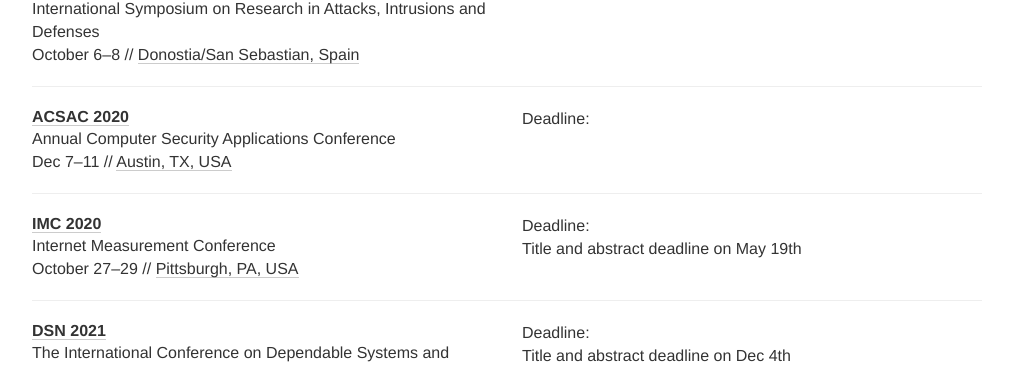
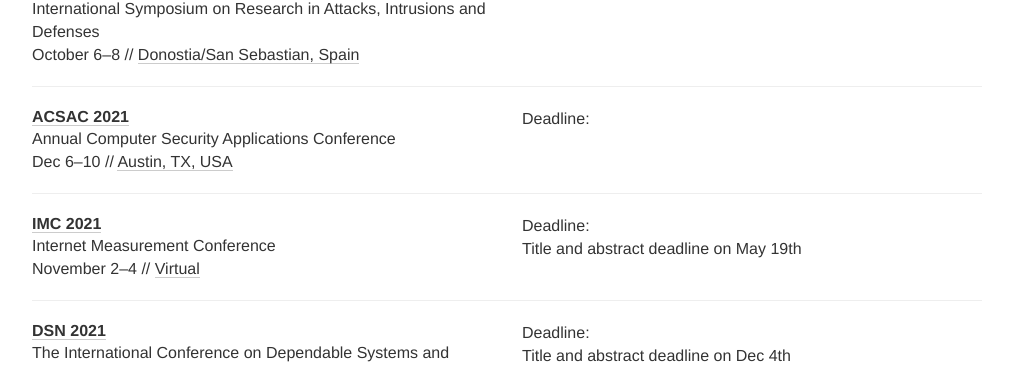
Before and after one commit to sec-deadlines/sec-deadlines.github.io, a Jekyll site: the page built from index.html, in a window 1280 px wide and 900 px high, scrolled down 2665 px. Shown: the part 152-519 px from the top of the window, without its empty margins (133-1146 px from the left). Built offline with Jekyll 4.4.1, drawn with Linux system fonts in a browser that asks for light colours; nearby versions of some CDN libraries; comment, search, counter and statistics services are not loaded.

Commit message:
Add IMC and ACSAC

```diff
--- a/_data/conferences.yml
+++ b/_data/conferences.yml
@@ -259,22 +259,22 @@
 
 - name: ACSAC
   description: Annual Computer Security Applications Conference
-  year: 2020
-  link: https://www.acsac.org/2020/
-  deadline: "2020-06-12 23:59"
-  date: Dec 7-11
+  year: 2021
+  link: https://www.acsac.org/2021/
+  deadline: "2021-06-23 23:59"
+  date: Dec 6-10
   place: Austin, TX, USA
   tags: [SEC]
 
 - name: IMC
   description: Internet Measurement Conference
-  year: 2020
+  year: 2021
   link: https://conferences.sigcomm.org/imc/2020/
-  deadline: "2020-05-26 23:59"
+  deadline: "2021-05-26 23:59"
   comment: Title and abstract deadline on May 19th
   timezone: America/Los_Angeles
-  date: October 27-29
-  place: Pittsburgh, PA, USA
+  date: November 2-4
+  place: Virtual
   tags: SEC
 
 - name: DSN
```
